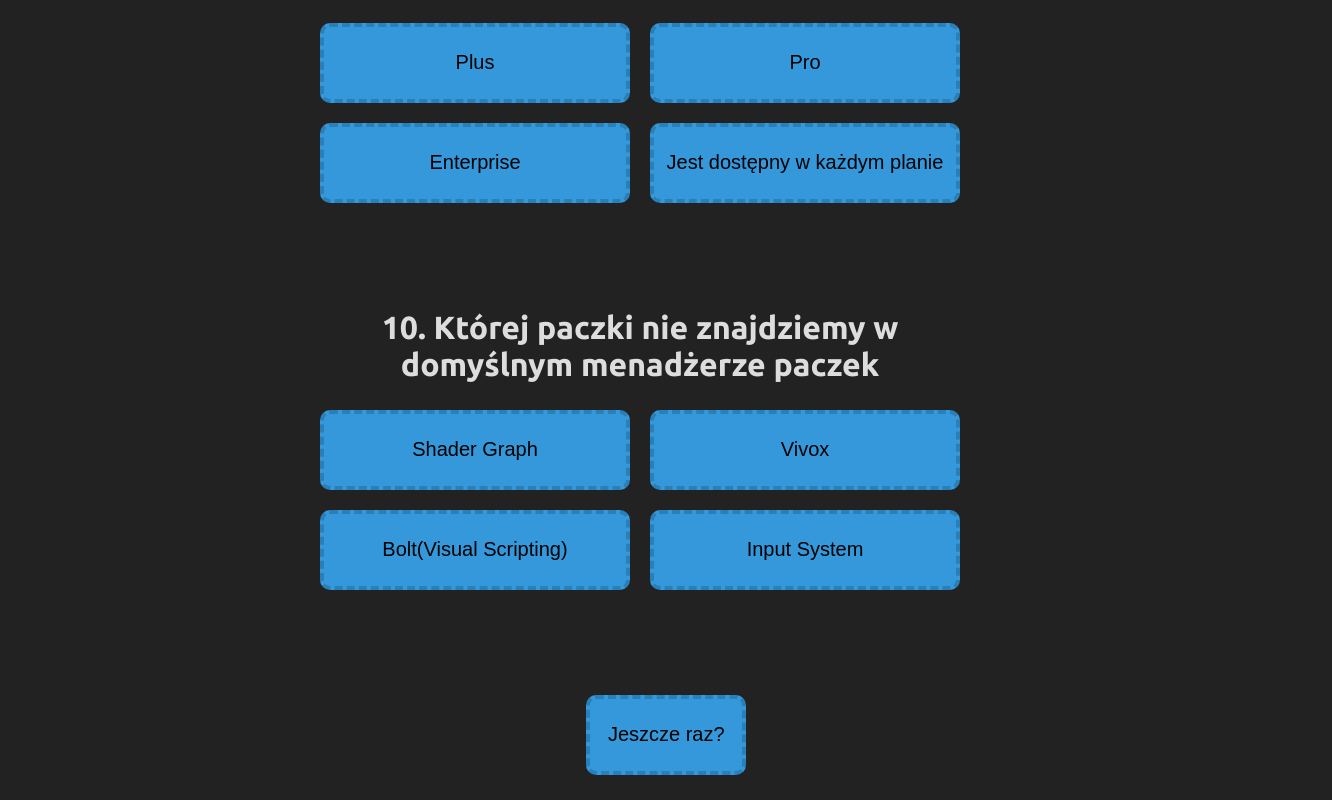
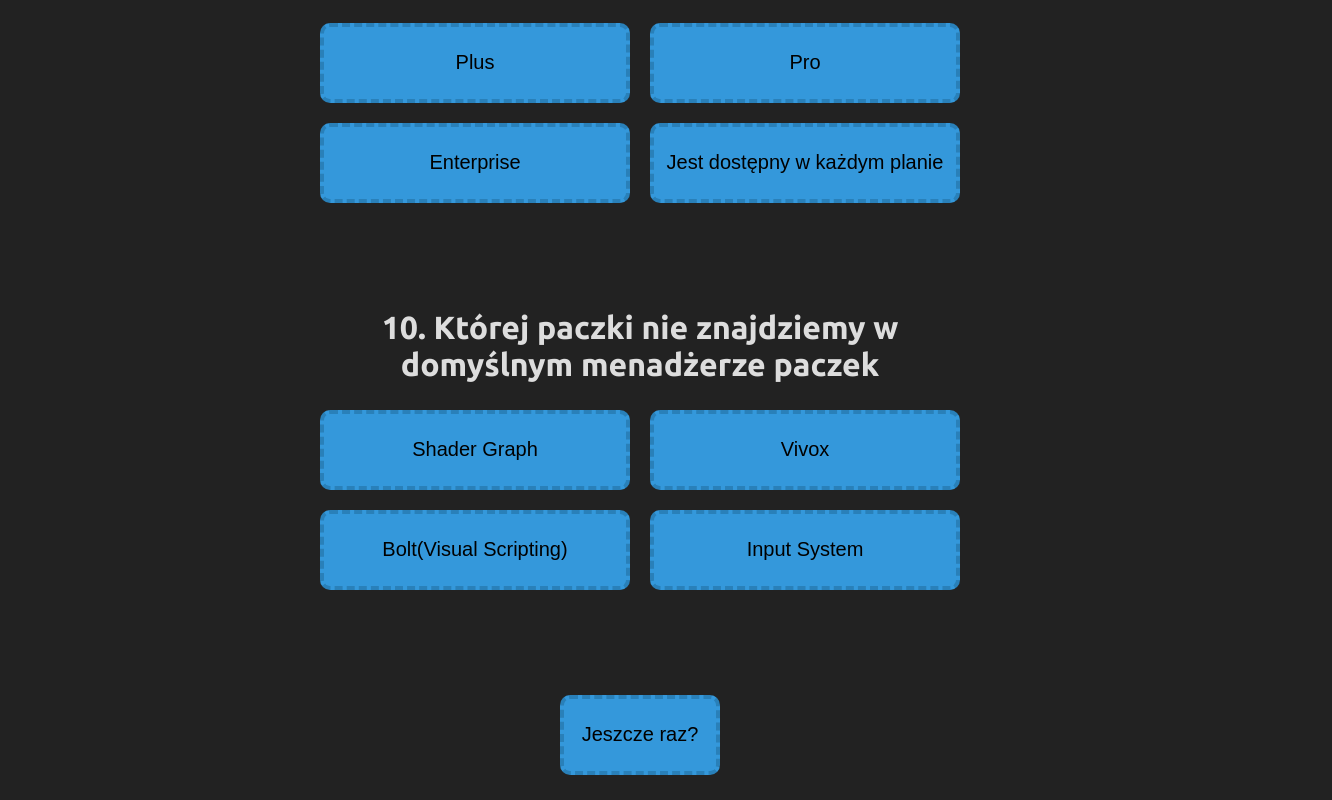
Before and after one commit to Maciejowski2006/unity-quiz, a Vue app: page / in a window 1280 px wide. Shown: the part 3334-4134 px from the top of the page, 1332 px wide, since content can reach past the window. Built offline with nearby package versions, Linux system fonts and the light colour scheme.

Commit message:
Fixed scaling
Fixed button with wierd margin

```diff
--- a/src/components/Questions.vue
+++ b/src/components/Questions.vue
@@ -182,7 +182,7 @@ button {
 	transition-duration: 200ms;
 }
 .reset {
-	margin: 25px 45.8%;
+	margin: 25px calc(50% - 80px);
 	min-width: 10rem;
 }
 .default {
```
